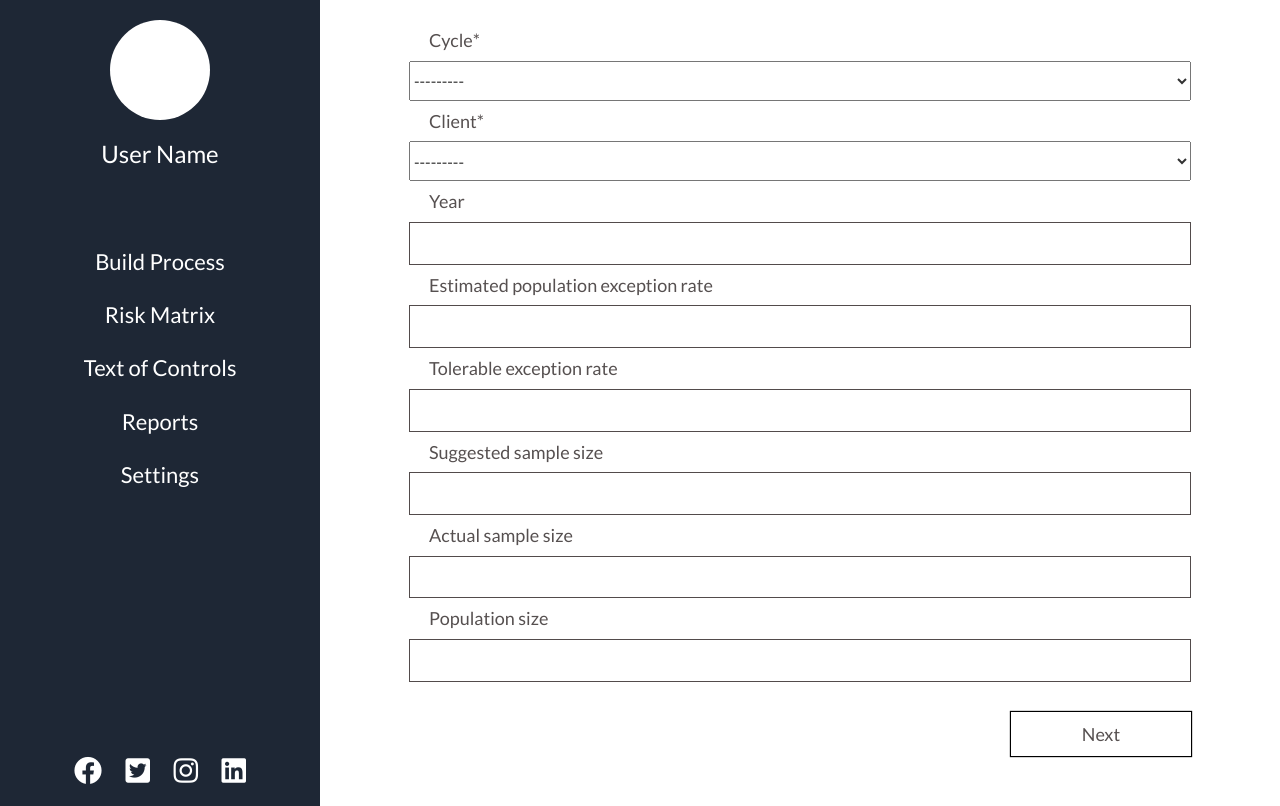
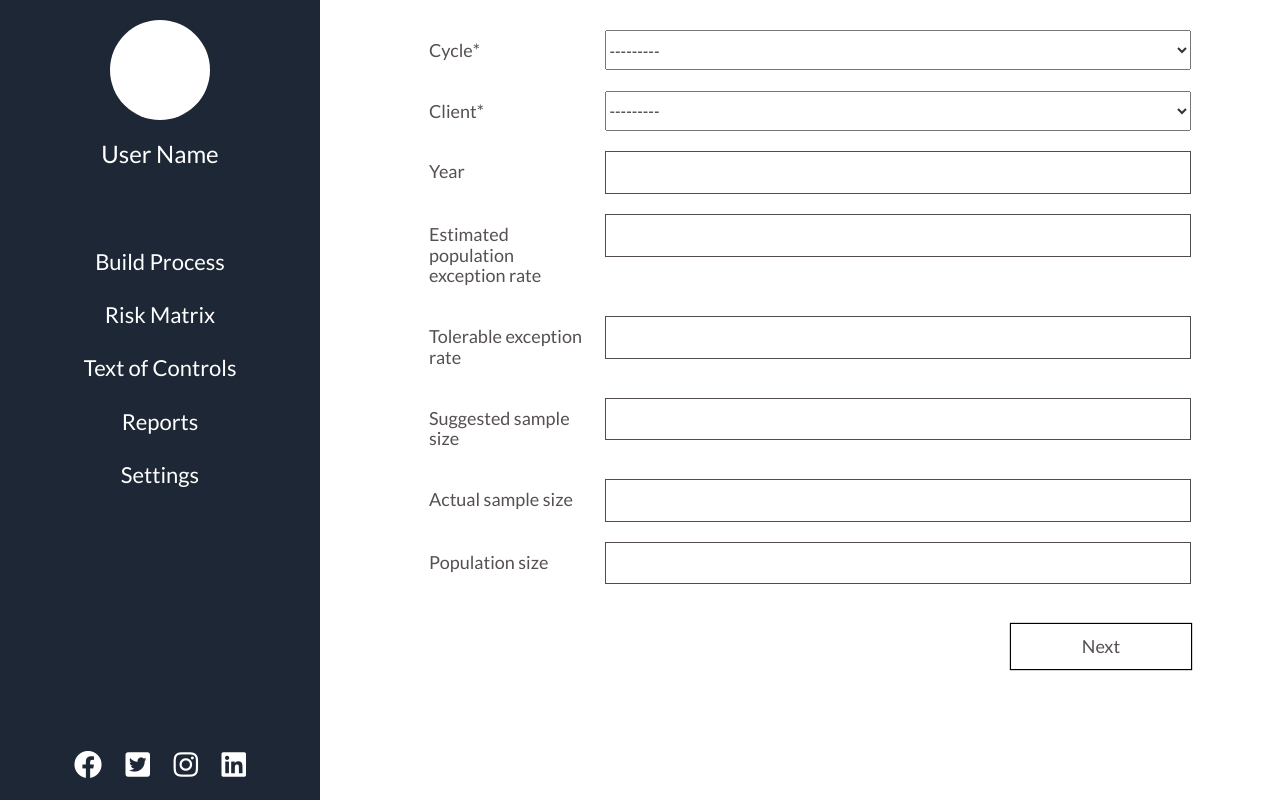
Before and after one commit to maestroDever/django-cycle-app, a Django app: page /cycle/sample_size in a window 1280 px wide. Run offline with Django 3.2, Linux system fonts and the light colour scheme; data comes from the database, SQL or seed files in the repository; both versions use the stored data as it was after the commit; some libraries are stand-ins or nearby versions.

Commit message:
input box and label fixed

```diff
--- a/static/css/style.css
+++ b/static/css/style.css
@@ -1040,6 +1040,16 @@ tbody > .dynamic-form-add > td:first-child > a {
   margin: 20px 0px;
   padding: 20px 0px;
 }
+.sampling_form .control-group {
+  display: flex;
+  padding: 10px 0px;
+}
+.sampling_form .control-label {
+  width: 25%;
+}
+.sampling_form .controls {
+  width: 75%;
+}
 .sampling_data > span {
   width: 30%;
   float: left;
```
Also changed, not shown: cycle/templates/select_sample.html (+7 -8 lines), db.sqlite3.
